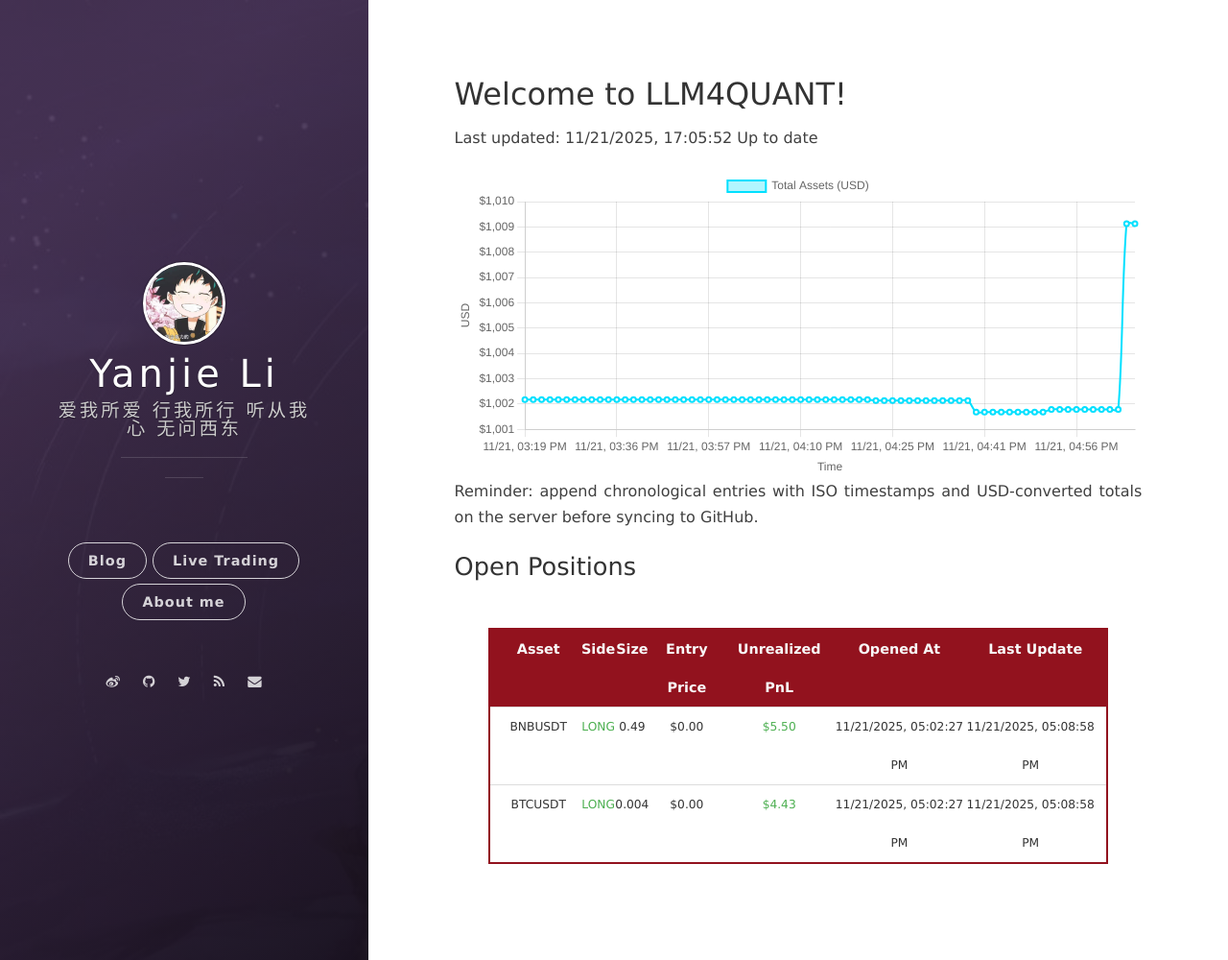
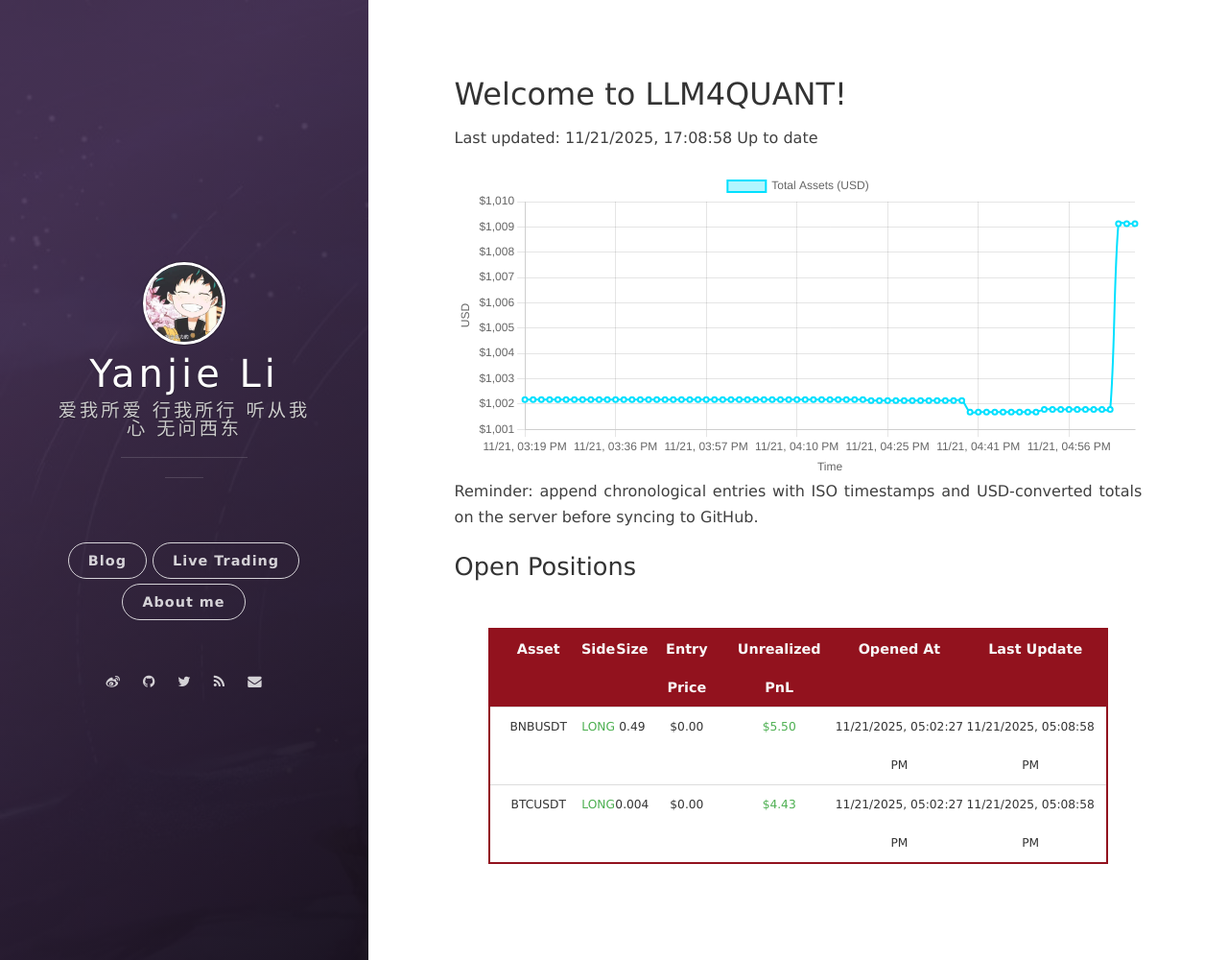
Before and after one commit to leeyegy/leeyegy.github.io, a Jekyll site: the page built from live-trading.html, in a window 1280 px wide and 1000 px high. Shown: the whole window at 96% size. Built offline with Jekyll 4.4.1, drawn with Linux system fonts in a browser that asks for light colours; nearby versions of some CDN libraries.

Commit message:
AccountMonitor: update balance history 2025-11-22T01:08:58+08:00

```diff
--- a/assets/data/binance/balance-history.json
+++ b/assets/data/binance/balance-history.json
@@ -1,5 +1,5 @@
 {
-  "generatedAt": "2025-11-22T01:05:52+08:00",
+  "generatedAt": "2025-11-22T01:08:58+08:00",
   "asset": "total_usd_value",
   "history": [
     {
@@ -297,6 +297,10 @@
     {
       "timestamp": "2025-11-22T01:05:52+08:00",
       "totalUsd": 1009.13413725
+    },
+    {
+      "timestamp": "2025-11-22T01:08:58+08:00",
+      "totalUsd": 1009.13413725
     }
   ]
 }
```
